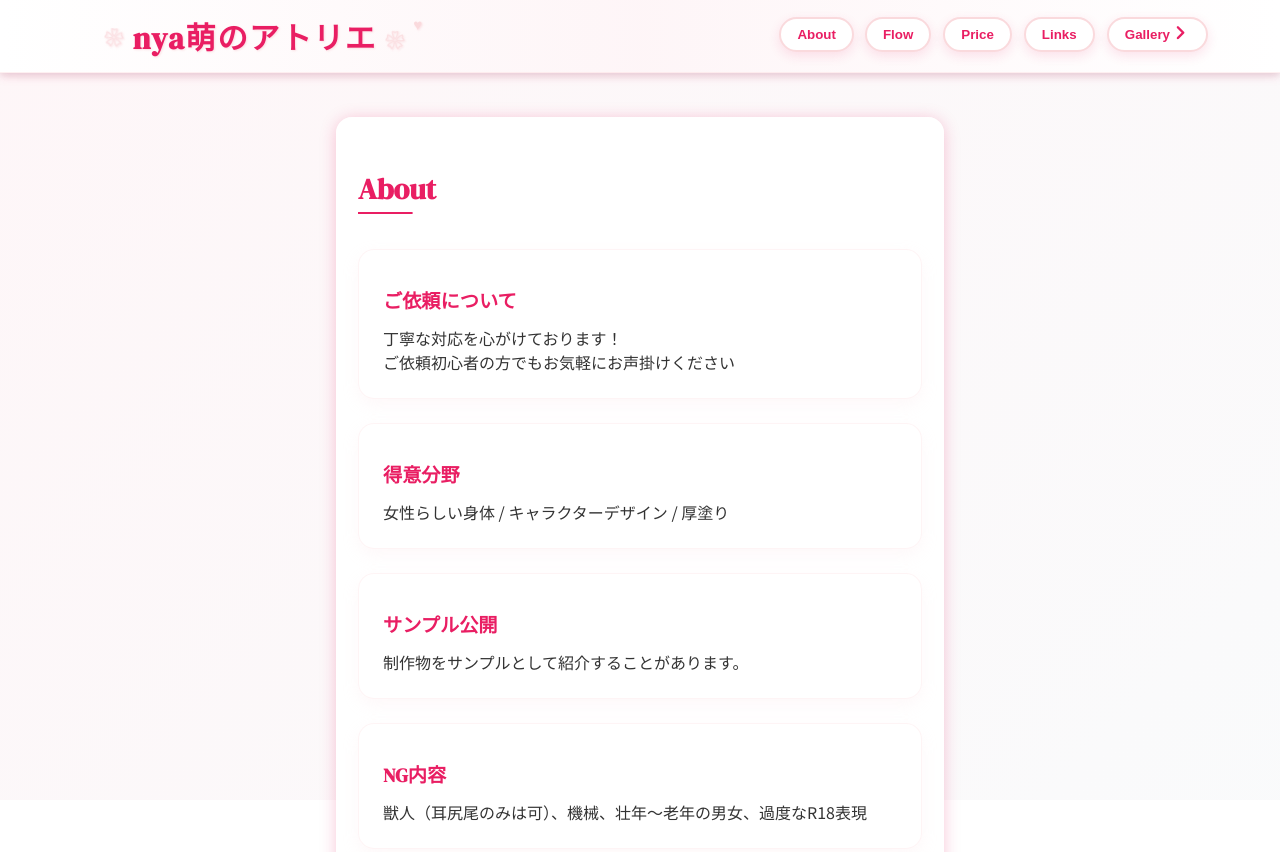
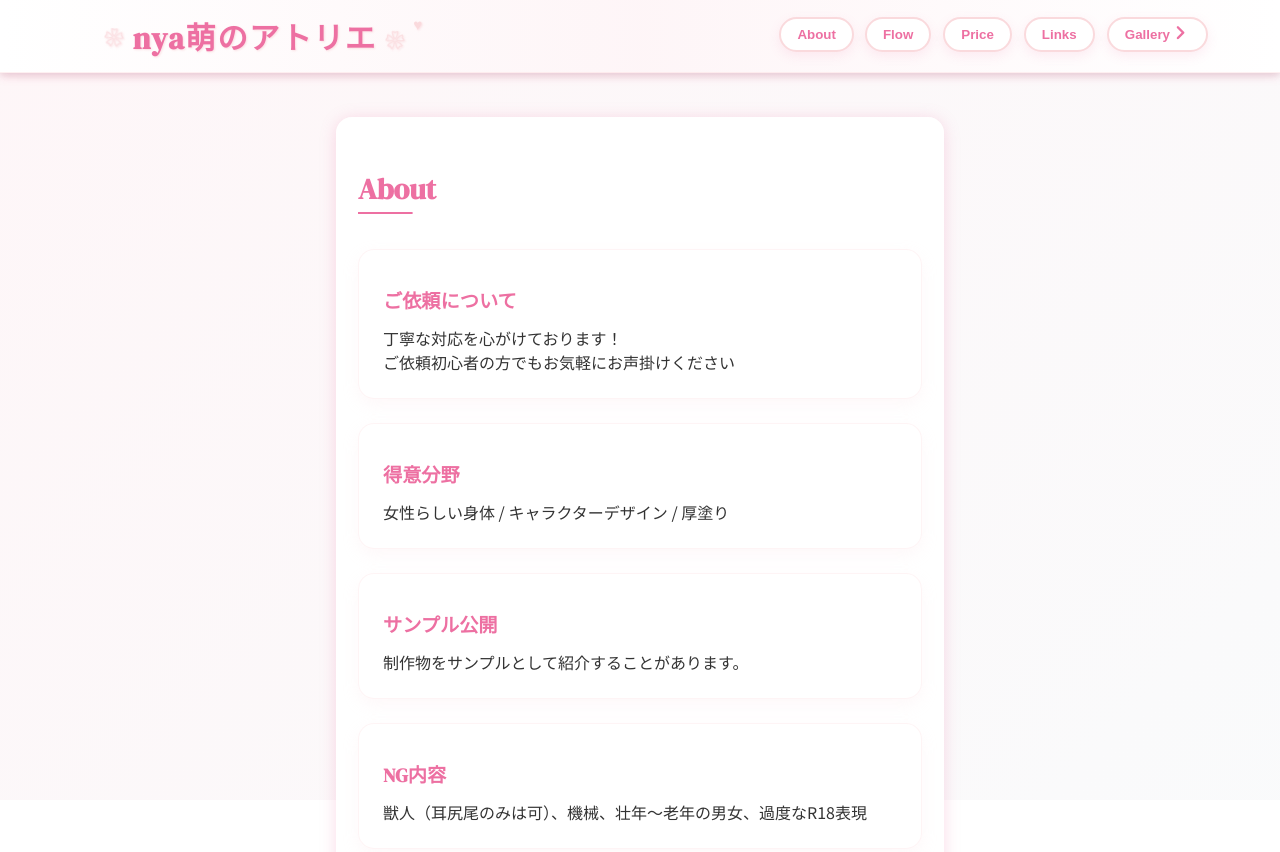
Before and after one commit to kikowana/NyamoPortfolio, an Astro site: page / in a window 1280 px wide. Shown: the top 852 px of the page. Built offline with nearby package versions, Linux system fonts and the light colour scheme; Astro itself is replaced by a stand-in of ours.

Commit message:
[fix] カラーコードを修正

```diff
--- a/src/components/Header.vue
+++ b/src/components/Header.vue
@@ -57,7 +57,7 @@ const props = defineProps({
 .header-title {
   font-family: 'DM Serif Display', 'Noto Sans JP', sans-serif;
   font-size: 1.8rem;
-  color: #e91e63;
+  color: #ed70a2;
   font-weight: bold;
   letter-spacing: 0.05em;
   display: flex;
@@ -67,7 +67,7 @@ const props = defineProps({
   left: 32px;
   top: 60%;  /* 50%から60%に変更して下に移動 */
   transform: translateY(-50%);
-  text-shadow: 2px 2px 4px rgba(233, 30, 99, 0.2);
+  text-shadow: 2px 2px 4px rgba(237, 112, 162, 0.2);
   position: relative;
   cursor: pointer;
   padding-bottom: 4px; /* 下部に少しパディングを追加 */
@@ -77,12 +77,12 @@ const props = defineProps({
   display: inline-block;
   position: relative;
   transition: all 0.3s ease;
-  color: #e91e63;
+  color: #ed70a2;
 }
 
 .header-title:hover .title-text {
-  color: #d81b60;
-  text-shadow: 0 0 4px rgba(233, 30, 99, 0.25);
+  color: #d94380;
+  text-shadow: 0 0 4px rgba(237, 112, 162, 0.25);
   letter-spacing: 0.04em;
 }
 
@@ -230,7 +230,7 @@ const props = defineProps({
 }
 
 .header-title:hover .title-decoration {
-  color: #e91e63;
+  color: #ed70a2;
   opacity: 1;
   animation: decorationPulse 1.5s ease-in-out infinite alternate;
   transform-origin: center;
@@ -239,11 +239,11 @@ const props = defineProps({
 @keyframes decorationPulse {
   0% {
     transform: translateY(0) rotate(0deg) scale(1);
-    text-shadow: 0 0 5px rgba(233, 30, 99, 0.4);
+    text-shadow: 0 0 5px rgba(237, 112, 162, 0.4);
   }
   100% {
     transform: translateY(-8px) rotate(15deg) scale(1.2);
-    text-shadow: 0 0 12px rgba(233, 30, 99, 0.8);
+    text-shadow: 0 0 12px rgba(237, 112, 162, 0.8);
   }
 }
 
@@ -276,20 +276,19 @@ const props = defineProps({
       transform: translateY(-2px);
     }
   }
-
-  .header-title:hover .title-text {
+    .header-title:hover .title-text {
     letter-spacing: 0.02em;
-    text-shadow: 0 0 3px rgba(233, 30, 99, 0.2);
+    text-shadow: 0 0 3px rgba(237, 112, 162, 0.2);
   }
 
   @keyframes decorationPulse {
     0% {
       transform: translateY(0) rotate(0deg) scale(1);
-      text-shadow: 0 0 5px rgba(233, 30, 99, 0.4);
+      text-shadow: 0 0 5px rgba(237, 112, 162, 0.4);
     }
     100% {
       transform: translateY(-6px) rotate(12deg) scale(1.3);
-      text-shadow: 0 0 10px rgba(233, 30, 99, 0.8);
+      text-shadow: 0 0 10px rgba(237, 112, 162, 0.8);
     }
   }.nav {
     width: 100%;
--- a/src/styles/global.css
+++ b/src/styles/global.css
@@ -7,19 +7,19 @@
   --pastel-orange: #FFD8B1;
 
   /* テーマカラー（常にピンク固定） */
-  --theme-color: #e91e63; /* ピンク */
-  --theme-accent-color: #ad1457; /* 濃いピンク */
-  --theme-color-rgb: 233, 30, 99; /* ピンク（RGB形式） */
+  --theme-color: #ed70a2; /* ピンク */
+  --theme-accent-color: #d94380; /* 濃いピンク */
+  --theme-color-rgb: 237, 112, 162; /* ピンク（RGB形式） */
 
   /* 各セクションのテーマカラー（すべてピンクに統一） */
-  --about-color: #e91e63;
-  --about-color-rgb: 233, 30, 99;
-  --flow-color: #e91e63;
-  --flow-color-rgb: 233, 30, 99;
-  --price-color: #e91e63;
-  --price-color-rgb: 233, 30, 99;
-  --links-color: #e91e63;
-  --links-color-rgb: 233, 30, 99;
+  --about-color: #ed70a2;
+  --about-color-rgb: 237, 112, 162;
+  --flow-color: #ed70a2;
+  --flow-color-rgb: 237, 112, 162;
+  --price-color: #ed70a2;
+  --price-color-rgb: 237, 112, 162;
+  --links-color: #ed70a2;
+  --links-color-rgb: 237, 112, 162;
 }
 
 * {
@@ -177,14 +177,14 @@ header {
   position: relative;
   width: 100%;
   background: linear-gradient(to bottom, #ffffff 0%, #fef5f7 100%);
-  box-shadow: 0 4px 16px rgba(233,30,99,0.08);
+  box-shadow: 0 4px 16px rgba(237,112,162,0.08);
   z-index: 999;
 }
 
 .header-title {
   font-family: 'DM Serif Display', 'Noto Sans JP', sans-serif;
   font-size: 1.9rem;
-  color: #e91e63;
+  color: #ed70a2;
   font-weight: bold;
   letter-spacing: 0.05em;
   text-shadow: 1px 1px 2px rgba(250, 218, 221, 0.8);
@@ -213,11 +213,11 @@ header {
   padding: 8px 16px;
   border-radius: 30px;
   border: none;
-  color: #e91e63;
+  color: #ed70a2;
   font-weight: bold;
   cursor: pointer;
   background: #ffffff;
-  box-shadow: 0 4px 12px rgba(233,30,99,0.12);
+  box-shadow: 0 4px 12px rgba(237,112,162,0.12);
   transition: all 0.3s ease;
   outline: none;
   overflow: hidden;
@@ -236,7 +236,7 @@ header {
   transition: transform 0.3s ease;
   font-size: 16px;
   vertical-align: middle;
-  color: #e91e63;
+  color: #ed70a2;
 }
 
 .material-icons-round.icon {
@@ -268,13 +268,13 @@ header {
 .nav-button:hover {
   background: #fadadd;
   color: #fff;
-  box-shadow: 0 6px 16px rgba(233,30,99,0.2);
+  box-shadow: 0 6px 16px rgba(237,112,162,0.2);
 }
 
 .nav-button:active {
-  background: #e91e63;
+  background: #ed70a2;
   color: #fff;
-  box-shadow: 0 2px 8px rgba(233,30,99,0.15);
+  box-shadow: 0 2px 8px rgba(237,112,162,0.15);
   transform: translateY(2px);
 }
 
```
